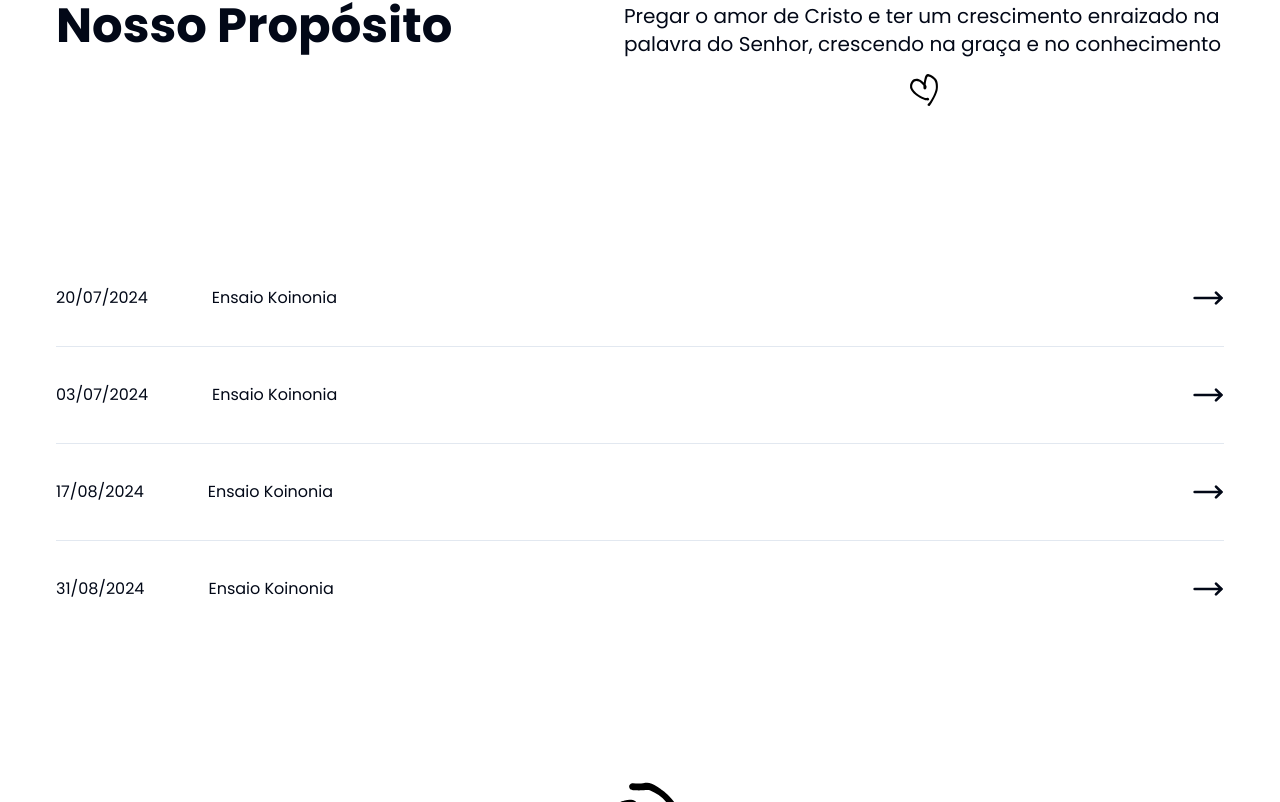
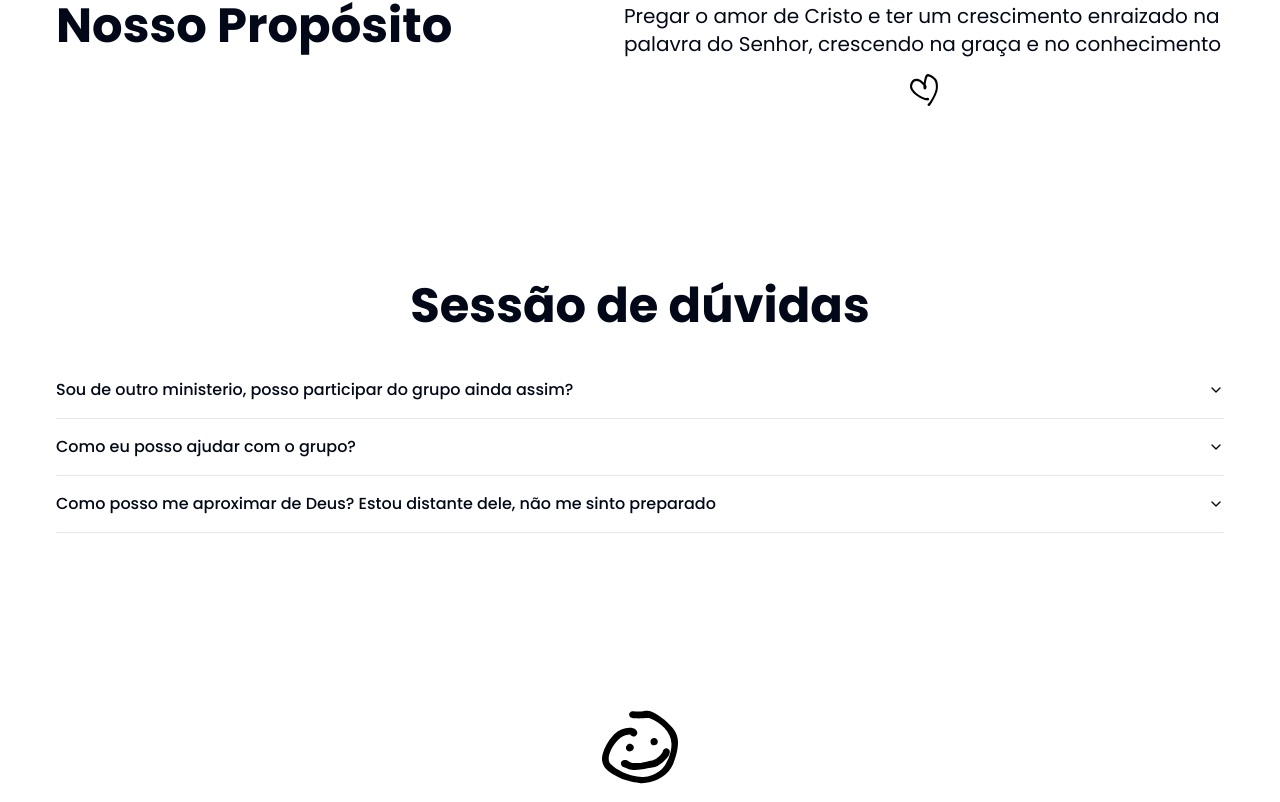
Before and after one commit to LucasTI79/koinonia, a Next.js app: page / in a window 1280 px wide. Shown: the part 978-1780 px from the top of the page. Built offline with nearby package versions, Linux system fonts and the light colour scheme.

Commit message:
feat: faq

```diff
--- a/src/app/page.tsx
+++ b/src/app/page.tsx
@@ -2,13 +2,12 @@ import { ModeToggle } from "@/components/theme-switcher";
 import { Facebook } from "../components/icons/Facebook";
 import { Instagram } from "@/components/icons/Instagram";
 import { Button } from "@/components/ui/button";
-import { MoveRight } from "lucide-react";
-import { Separator } from "@/components/ui/separator";
 import { Koinonia } from "@/components/icons/Koinonia";
 import { Smile } from "@/components/icons/Smile";
 import { Cross } from "@/components/icons/Cross";
 import { Heart } from "@/components/icons/Heart";
 import { Arrow } from "@/components/icons/Arrow";
+import { Accordion, AccordionContent, AccordionItem, AccordionTrigger } from "@/components/ui/accordion";
 
 export default function Home() {
   return (
@@ -17,13 +16,10 @@ export default function Home() {
         <div className="w-full max-w-[1200px] flex justify-center items-center mx-auto">
           <nav>
             <ul className="flex justify-center items-center gap-4">
-              <li>
-                <a href="#">Inicio</a>
-              </li>
-              <li>
-                <a href="#aboutus">Quem Somos</a>
-              </li>
+              <li><a href="#">Inicio</a></li>
+              <li><a href="#aboutus">Quem Somos</a></li>
               <li><a href="#purpose">Nosso Proposito</a></li>
+              <li><a href="#faq">Duvidas</a></li>
               <li><a href="#contact">Contato</a></li>
             </ul>
           </nav>
@@ -50,7 +46,30 @@ export default function Home() {
         </article>
       </section>
 
-      <section className="pt-40 flex flex-col gap-8 max-w-[1200px] justify-center items-center mx-auto p-4">
+      <section id="faq" className="pt-40 flex flex-col gap-8 max-w-[1200px] justify-center items-center mx-auto p-4">
+        <h3 className="text-5xl font-black">Sessão de dúvidas</h3>
+        <Accordion type="single" collapsible className="w-full">
+          <AccordionItem value="item-2">
+            <AccordionTrigger>Sou de outro ministerio, posso participar do grupo ainda assim?</AccordionTrigger>
+            <AccordionContent>
+              Com certeza! O nosso grupo e interministerial, podendendo reunir pessoas de diferentes igrejas e ministerios.
+            </AccordionContent>
+          </AccordionItem>
+          <AccordionItem value="item-1">
+            <AccordionTrigger>Como eu posso ajudar com o grupo?</AccordionTrigger>
+            <AccordionContent>
+              Entre em contato conosco, pelo email <a className="pointer underline" href="mailto:oi@koinoniaproject.com.br?subject=Quero conhecer mais o Koinonia" target="_blank">oi@koinoniaproject.com.br</a> ou através das nossas redes sociais! Gostariamos de entender o seu momento e ouvir as suas ideias!
+            </AccordionContent>
+          </AccordionItem>
+          <AccordionItem value="item-3">
+            <AccordionTrigger>Como posso me aproximar de Deus? Estou distante dele, não me sinto preparado</AccordionTrigger>
+            <AccordionContent>
+              Todos passamos por altos e baixos! O foco do grupo é a <strong><abbr title="Comunhão em grego">Koinonia</abbr></strong> entre os irmãos, venha como você está e juntos vamos crescer na graça e no conhecimento.
+            </AccordionContent>
+          </AccordionItem>
+        </Accordion>
+      </section>
+      {/* <section className="pt-40 flex flex-col gap-8 max-w-[1200px] justify-center items-center mx-auto p-4">
         <div className="w-full flex justify-between items-center">
           <div className="flex items-center justify-start gap-16">
             <span>20/07/2024</span>
@@ -82,7 +101,7 @@ export default function Home() {
           </div>
           <MoveRight size={32} />
         </div>
-      </section>
+      </section> */}
 
       <section id='contact' className="pt-40 flex flex-col gap-8 max-w-[1200px] justify-center items-center mx-auto p-4">
         <Smile width={76} height={76} />
```
